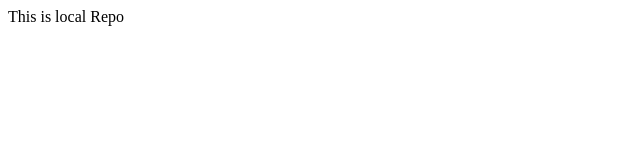
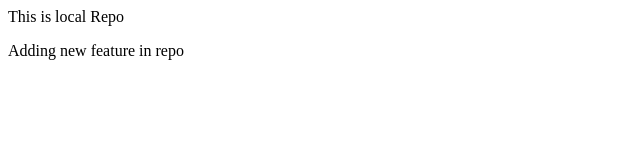
Before and after one commit to nirdoshrawal009/localrepo, a plain HTML site: page index.html in a window 1280 px wide. Shown: the whole page, without its empty margins (0-640 px from the left). Drawn offline with Linux system fonts and the light colour scheme.

Commit message:
added new feature

```diff
--- a/index.html
+++ b/index.html
@@ -1 +1,2 @@
 <p>This is local Repo <p>
+<p>Adding new feature in repo</p>
```
